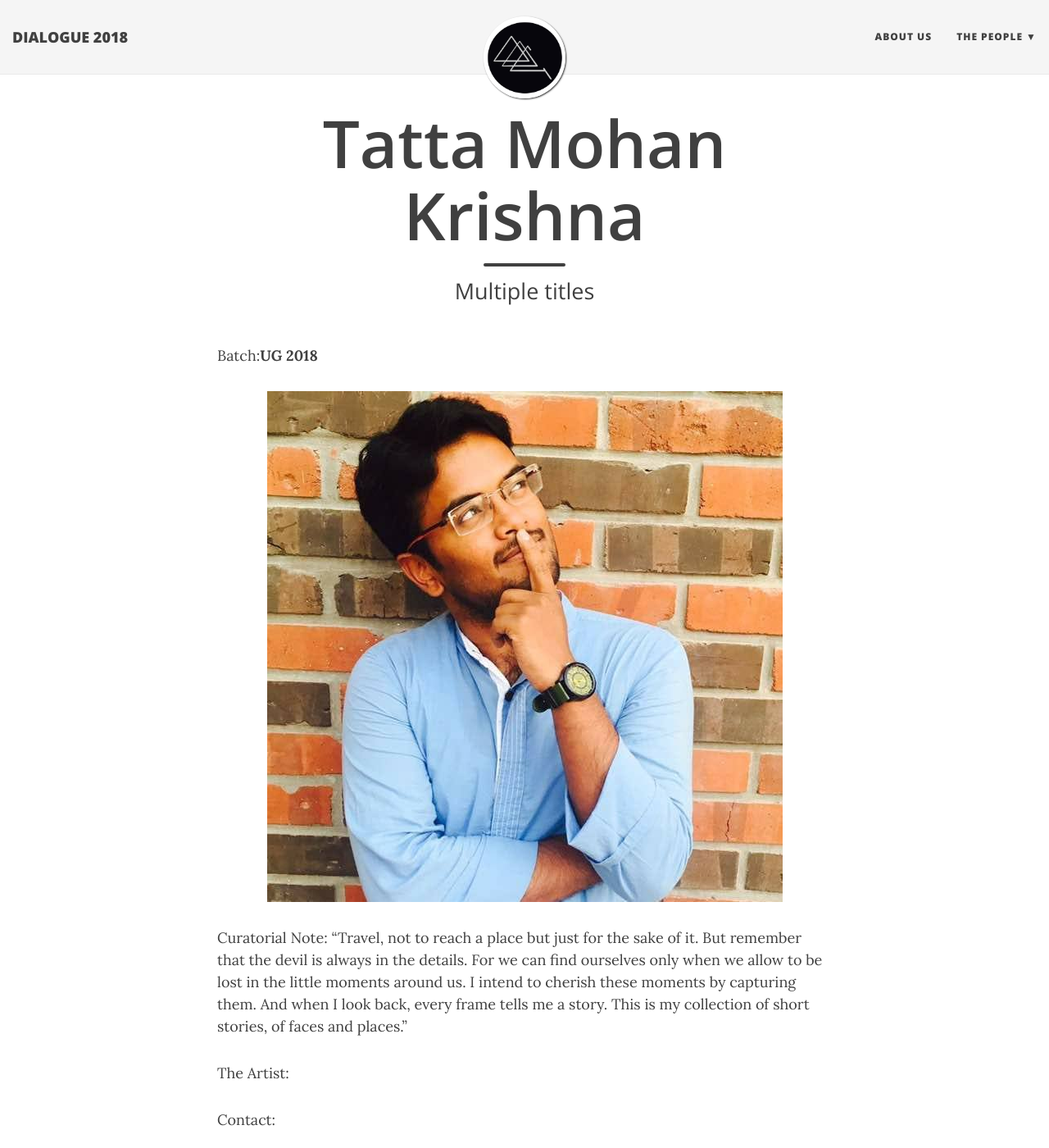
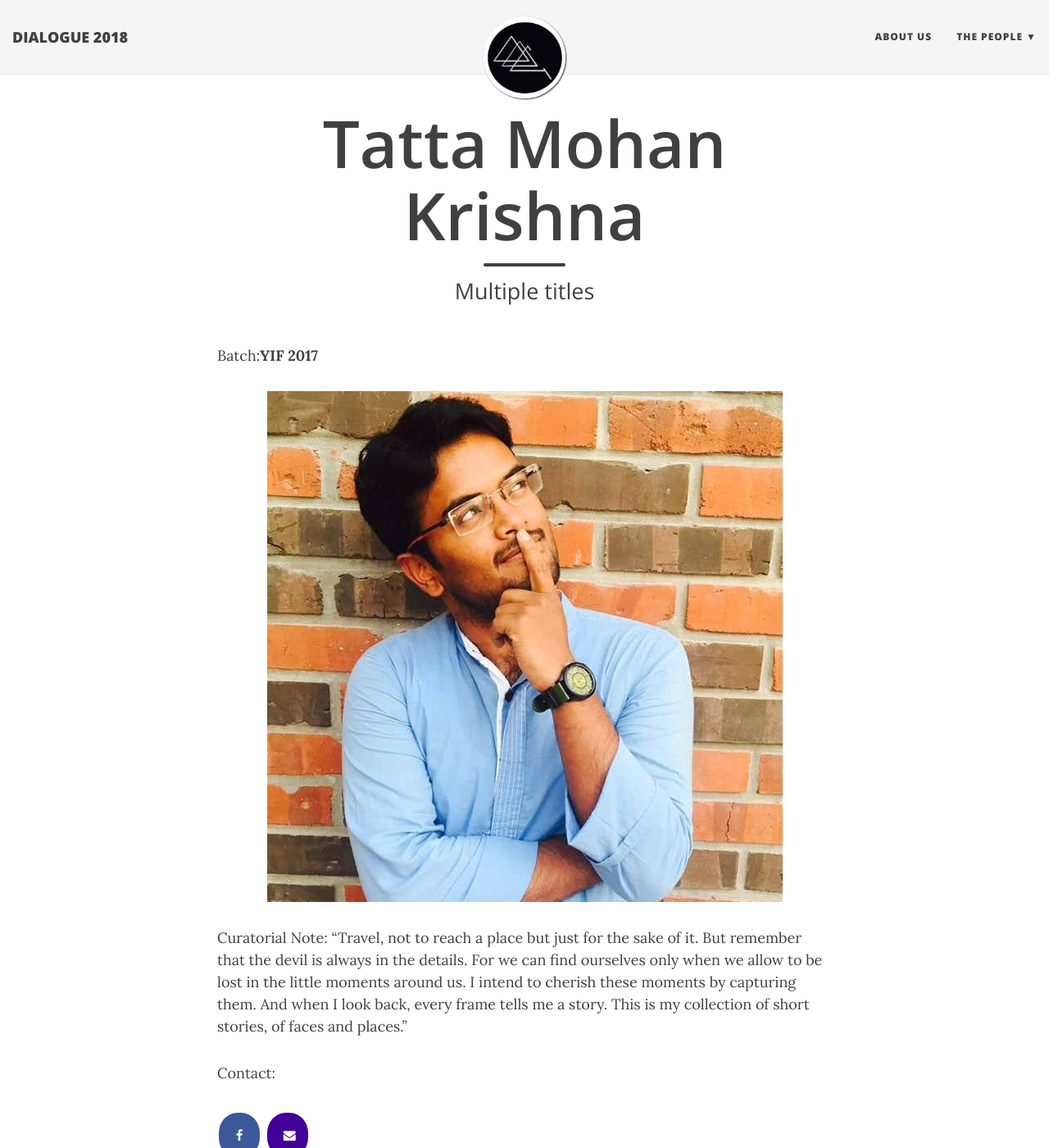
Before and after one commit to dialogue2018/dialogue2018.github.io, a Jekyll site: the page built from _people/22_Tatta_Mohan.md, in a window 1280 px wide and 1400 px high. Shown: the whole window at 82% size. Built offline with Jekyll 4.4.1, drawn with Linux system fonts in a browser that asks for light colours; nearby versions of some CDN libraries.

Commit message:
Update 22_Tatta_Mohan.md

```diff
--- a/_people/22_Tatta_Mohan.md
+++ b/_people/22_Tatta_Mohan.md
@@ -4,10 +4,7 @@ subtitle: Multiple titles
 image_path: /img/Tatta DP.jpeg
 ---
 
-<p>Batch:<b>UG 2018</b></p>
-
-
-<!--Title: <b>Multiple Titles</b>-->
+<p>Batch:<b>YIF 2017</b></p>
 
 <p align="center">
 <img src="../../img/Tatta DP.jpg"></p>
@@ -16,13 +13,7 @@ Curatorial Note:
 "Travel, not to reach a place but just for the sake of it. But remember that the devil is always in the details. For we can find ourselves only when we allow to be lost in the little moments around us. I intend to cherish these moments by capturing them. And when I look back, every frame tells me a story. This is my collection of short stories, of faces and places."
 
 
-The Artist:
-
-
 Contact:
 
-<a href="https://www.facebook.com/kritiartwork" class="fa fa-facebook"></a>
-<a href="https://instagram.com/kriti_art" class="fa fa-instagram"></a>
-<a href="https://kritiart.com" class="fa fa-wordpress"></a>
-<a href="kriti.garg@ashoka.edu.in" class="fa fa-envelope"></a>
-<a href="#" class="fa fa-phone"></a>
+<a href="https://www.facebook.com/mohan.krishna.58" class="fa fa-facebook"></a>
+<a href="tatta.krishna@yif.ashoka.edu.in" class="fa fa-envelope"></a>
```
